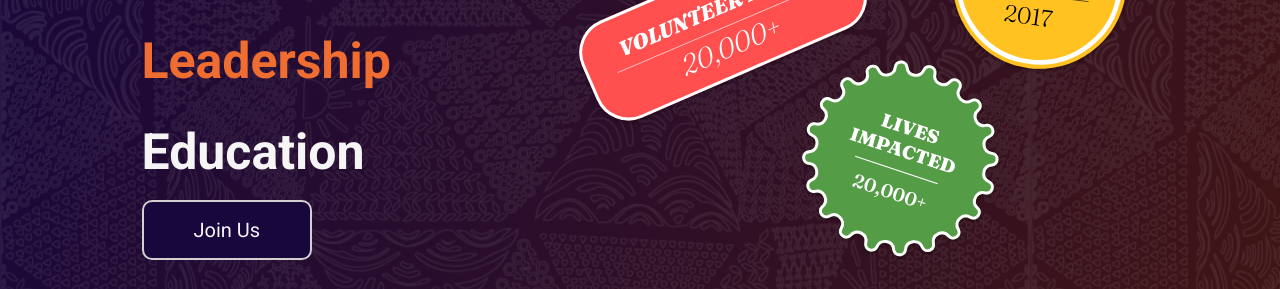
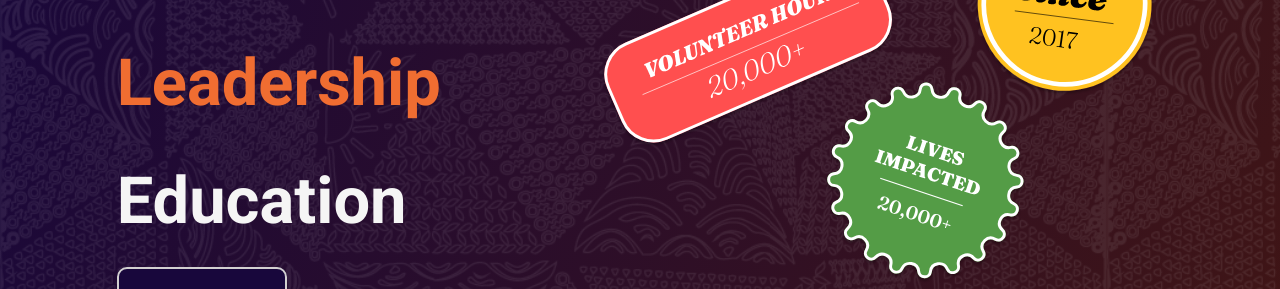
Before and after one commit to BobolaObi/Enactus, an Angular app: page / in a window 1280 px wide. Shown: the part 220-509 px from the top of the page. Built offline with nearby package versions, Linux system fonts and the light colour scheme.

Commit message:
Included Transitions

```diff
--- a/src/app/header/header.component.css
+++ b/src/app/header/header.component.css
@@ -6,10 +6,14 @@ body {
 }
 
 /*Body content styles*/
+h1{
+ font-size: 65px;
+}
 header{
   display: flex;
   align-items: center;
   justify-content: space-evenly;
+  transition: 0.9s ease;
   font-size: 25px;
   color: whitesmoke;
   background-color: #30183C;
@@ -42,8 +46,9 @@ section{
  display: none;
   margin: 0;
 }
-@media only screen and (max-width: 1000px) {
+@media only screen and (max-width: 1200px) {
   header {
+    transition: 0.9s ease;
     display: flex;
     flex-wrap: wrap;
     /*flex-direction: column;*/
@@ -53,7 +58,6 @@ section{
     color: whitesmoke;
     background-color: #30183C;
     padding:200px 30px;
-    overflow: hidden;
   }
   button, a{
     padding: 10px 20px;
@@ -67,9 +71,10 @@ span > img{
   object-fit: cover;
   }
 }
-@media only screen and (max-width: 869px) {
+@media only screen and (max-width: 995px) {
   h1{
     font-size: 3.5rem;
+    transition: 0.9s ease;
   }
   header {
     display: flex;
@@ -80,6 +85,7 @@ span > img{
     font-size: 30px;
     padding:100px 20px;
     text-align: center;
+
   }
   span > img{
    visibility: hidden;
@@ -97,6 +103,7 @@ span > img{
   h2{
     padding-bottom: 10px;
     border-bottom: 2px solid #ffea00;
+    transition: 0.9s ease;
   }
 }
 @media only screen and (max-width: 616px) {
@@ -105,6 +112,7 @@ span > img{
     display: flex;
     align-items: center;
     overflow: hidden;
+
   }
 
 }
--- a/src/app/team/team.component.css
+++ b/src/app/team/team.component.css
@@ -5,7 +5,7 @@ body{
   flex-direction: column;
   align-items: center;
   justify-content: center;
-  margin:auto;
+  margin: 40px auto auto auto;
 }
 
 h3{
@@ -27,6 +27,7 @@ main {
 
 div {
   display: flex;
+  transition: 0.9s ease;
   align-items: center;
   flex-direction: column;
 }
```
